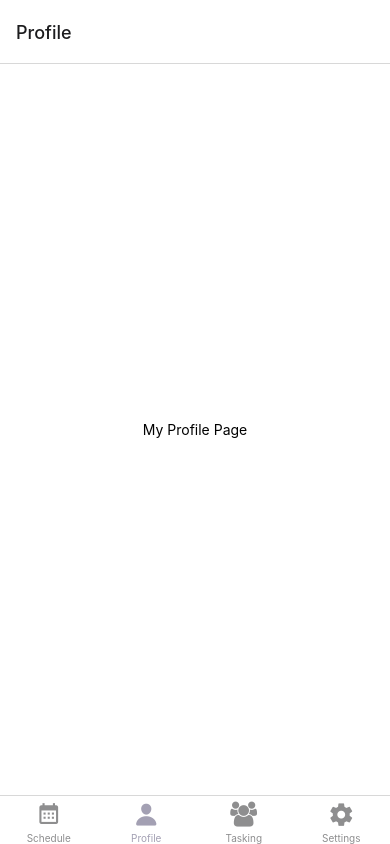
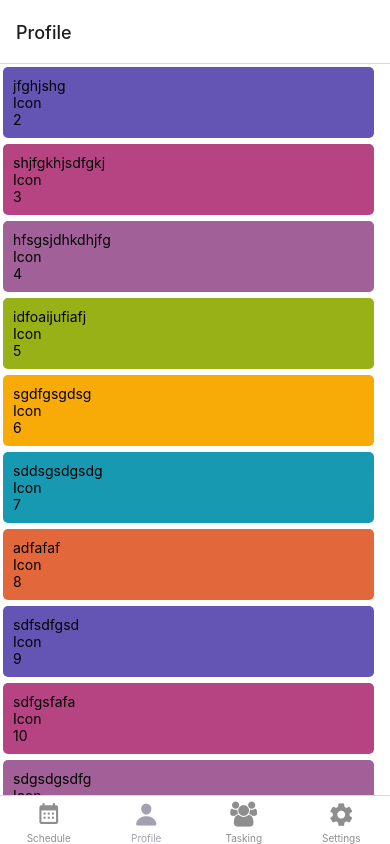
Before and after one commit to alsalmiw/scrubby_react_native, a React Native app: screen /Profile in a window 390 px wide. Built offline with nearby package versions, Linux system fonts and the light colour scheme.

Commit message:
added row space and task component

```diff
--- a/App.tsx
+++ b/App.tsx
@@ -8,6 +8,7 @@ import NavigationComponent from './components/NavigationComponent'
 export default function App() {
   return (
     <ThemeProvider>
+
     <NavigationComponent />
     </ThemeProvider>
   );
--- /dev/null
+++ b/components/Profile/CoinsPointsDisplayContainer.tsx
@@ -0,0 +1,36 @@
+import React from "react";
+import { FC, useContext } from "react";
+import { StyleSheet, Text, View } from "react-native";
+import {ThemeContext} from "../../context/ThemeContext"
+import { MaterialCommunityIcons, Ionicons, FontAwesome, FontAwesome5 } from '@expo/vector-icons';
+
+interface NameType{
+    coins: string;
+    points: string;
+}
+
+const CoinsPointsDisplayContainer: FC<NameType> =({coins, points}) => {
+    const {secondaryTextColor, yellowColor, lilacColor} = useContext(ThemeContext)
+
+    return(
+        <View style={[styles.coinsDisplayContainer, {borderColor:yellowColor}]}>
+
+            <Text style={[styles.fontStyle, {color:secondaryTextColor}]}> <FontAwesome name="star" color={yellowColor} />  {points}</Text>
+            <Text style={[styles.fontStyle, {color:secondaryTextColor}]}> <FontAwesome5 name="coins" color={yellowColor} />  {coins}</Text>
+        </View>
+
+    )
+}
+
+const styles = StyleSheet.create({
+    coinsDisplayContainer: {
+            width: '30%',
+            borderWidth:2,
+            borderRadius:5,
+        },
+        fontStyle:{
+
+        }
+    })
+
+export default CoinsPointsDisplayContainer
--- /dev/null
+++ b/components/TaskSpaceRowComponent.tsx
@@ -0,0 +1,46 @@
+import React, { ReactNode, useEffect, useState } from "react";
+import { FC, useContext } from "react";
+import { StyleSheet, Text, View } from "react-native";
+import {ThemeContext} from "../context/ThemeContext"
+
+interface Props {
+    children: ReactNode,
+    idx: number,
+}
+
+const TaskSpaceRowComponent: FC<Props> =({children, idx}) => {
+    const {orangeColor, purpleColor, fuchsiaColor, violetColor, greenColor, yellowColor, blueColor} = useContext(ThemeContext)
+    const [bgColor, setBgColor]= useState('')
+
+  useEffect(()=> {
+      selectColor()
+    console.log(idx)
+},[])
+
+    const selectColor = () => {
+        //let r = Math.floor (Math.random()*7)
+        let index =0
+        let colors = [orangeColor, purpleColor, fuchsiaColor, violetColor, greenColor, yellowColor, blueColor]
+        index = idx % colors.length
+        console.log(index)
+        setBgColor(colors[index])
+    }
+
+    return(
+        <View style={[styles.container, {backgroundColor:bgColor}]}>
+            {children}
+
+        </View>
+    )
+}
+
+const styles = StyleSheet.create({
+       container: {
+            width:"95%",
+            padding: 10,
+            borderRadius:5,
+            margin: 3,
+        },
+    })
+
+export default TaskSpaceRowComponent
--- a/screens/Profile/MyProfileScreen.tsx
+++ b/screens/Profile/MyProfileScreen.tsx
@@ -1,16 +1,31 @@
-import { StatusBar } from 'expo-status-bar';
-import { FC } from 'react';
-import { StyleSheet, Text, View } from 'react-native';
+// import { StatusBar } from 'expo-status-bar';
+import { FC, useState } from 'react';
+import { ScrollView, StyleSheet, Text, View, StatusBar } from 'react-native';
+import CoinsPointsDisplayContainer from '../../components/Profile/CoinsPointsDisplayContainer'
+import TaskSpaceRowComponent from '../../components/TaskSpaceRowComponent';
 
 const MyProfileScreen: FC = ()=> {
+
+  let r = Math.floor (Math.random()*7)
+
+  let arr = ['jfghjshg', 'shjfgkhjsdfgkj', 'hfsgsjdhkdhjfg', 'idfoaijufiafj', 'sgdfgsgdsg', 'sddsgsdgsdg', 'adfafaf', 'sdfsdfgsd', 'sdfgsfafa', 'sdgsdgsdfg']
   return (
 
+    <ScrollView style={styles.container}>
+
+        {/* <CoinsPointsDisplayContainer coins="200" points="10,000" /> */}
+        {arr.map((title, idx) => {
+          return (
+           <TaskSpaceRowComponent key={idx} idx={idx+r}>
+          <Text>{title}</Text>
+          <Text>Icon</Text>
+          <Text>{idx+2}</Text>
+        </TaskSpaceRowComponent>
+          )
+        })}
 
 
-
-    <View style={styles.container}>
-        <Text>My Profile Page</Text>
-    </View>
+    </ScrollView>
 
 
   );
@@ -20,8 +35,9 @@ const styles = StyleSheet.create({
   container: {
     flex: 1,
     backgroundColor: '#fff',
-    alignItems: 'center',
-    justifyContent: 'center',
+    // alignItems: 'center',
+    // justifyContent: 'center',
+    paddingTop: StatusBar.currentHeight
   },
 });
 
```
Also changed, not shown: components/UserNameComponent.tsx (added, +25 -0 lines), components/TaskRowComponent.tsx (deleted).
